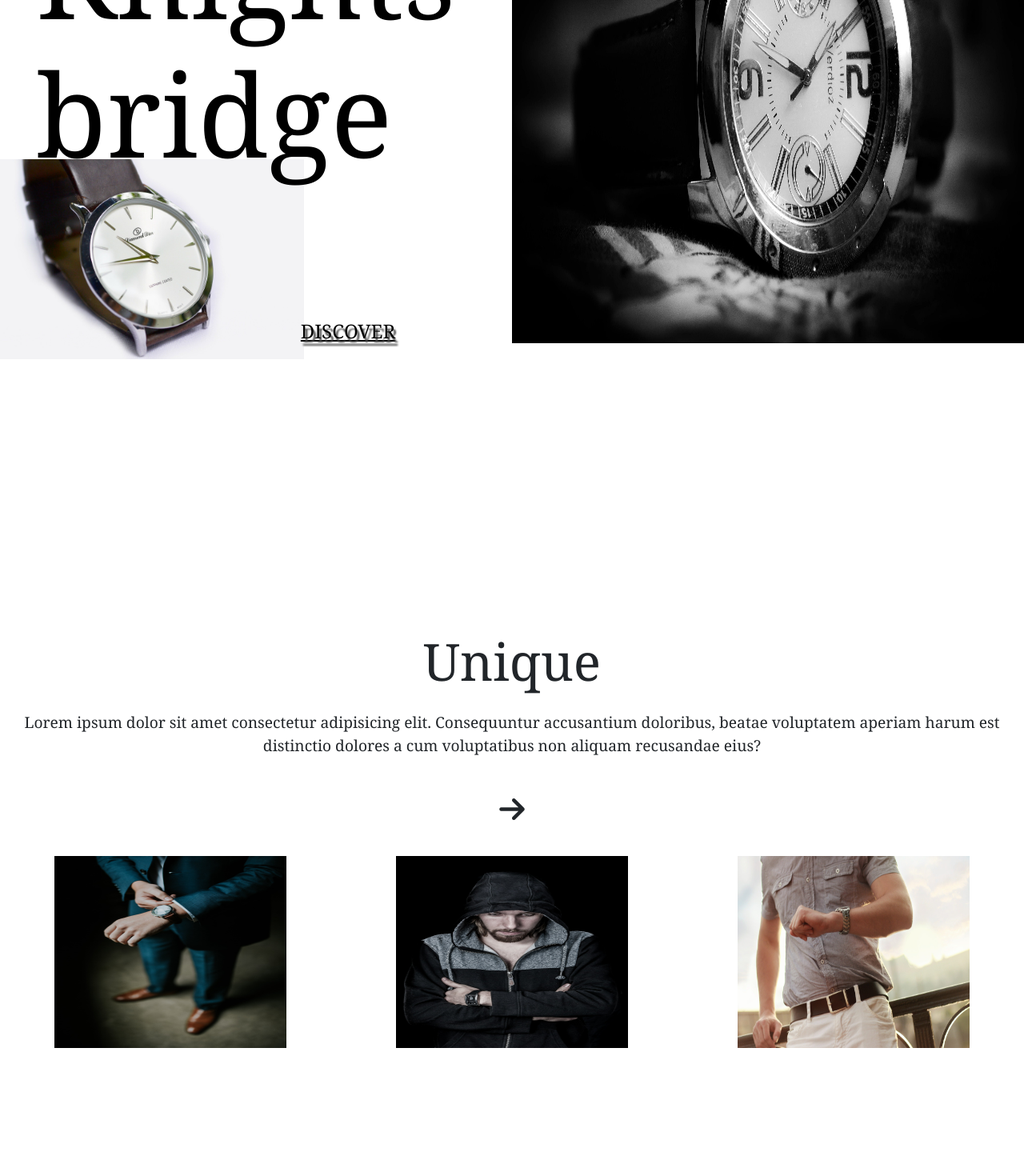
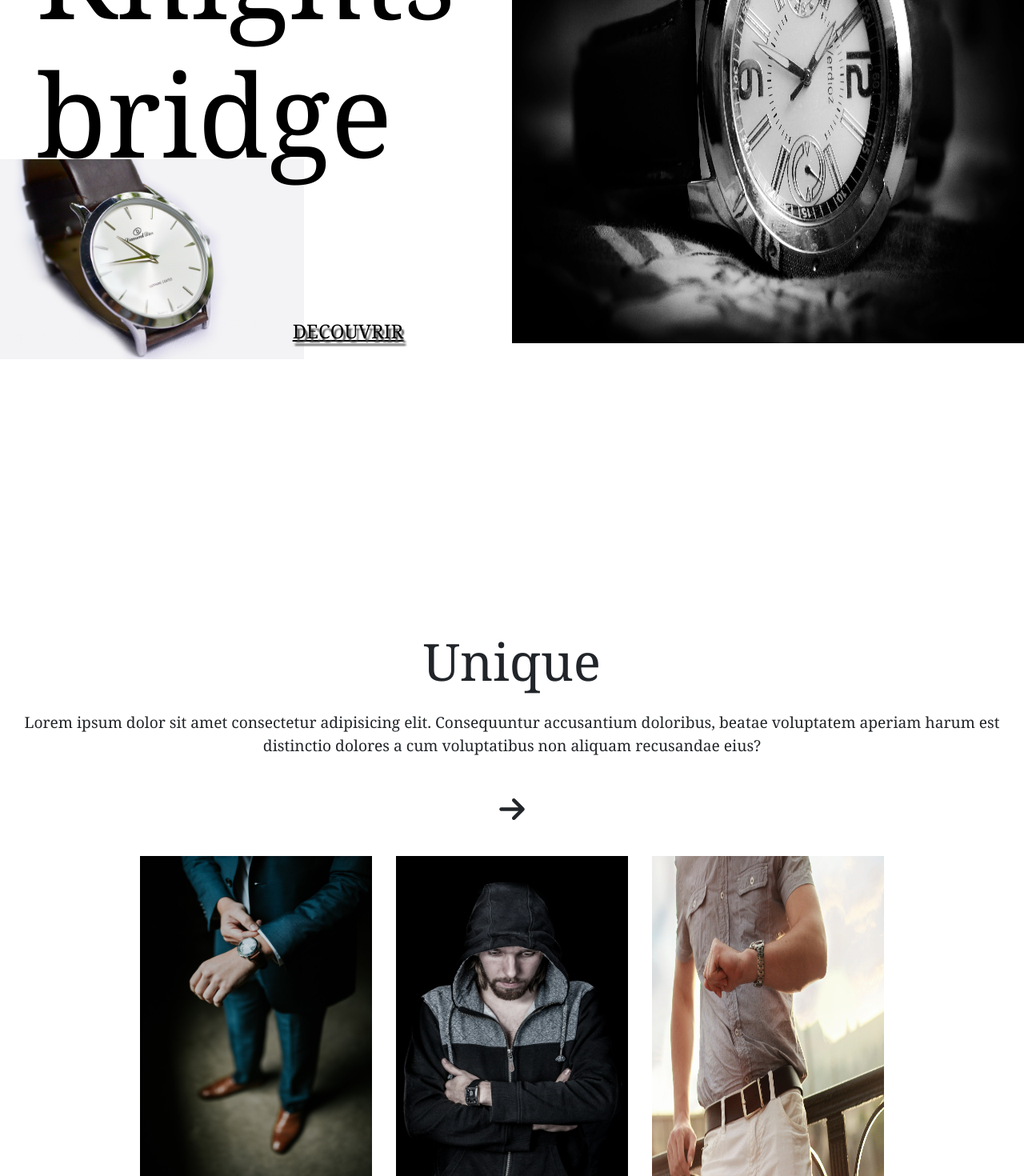
Before and after one commit to eikyuu/S-SKnightsbridge-React, a React (Create React App) app: page / in a window 1280 px wide. Shown: the part 367-1837 px from the top of the page at 80% size. Before the commit the page ends 1677 px from the top, so only its background shows below. Built offline with nearby package versions, Linux system fonts and the light colour scheme.

Commit message:
some modif css

```diff
--- a/src/App.scss
+++ b/src/App.scss
@@ -282,10 +282,11 @@ nav.fill ul li a:hover:after {
   .unique_img--size1,
   .unique_img--size2,
   .unique_img--size3 {
-    height: 15rem;
+    height: 25rem;
+    min-width: 20rem;
   }
 
   .unique_row--container {
-    justify-content: space-around;
+    justify-content: center;
   }
 }
--- a/src/components/Discover.js
+++ b/src/components/Discover.js
@@ -14,7 +14,7 @@ const Discover = (props) => {
           <img className="discover_img2" src={montre3} alt="" />
         </div>
       </div>
-      <button className="btn discover_btn">DISCOVER</button>
+      <button className="btn discover_btn">DECOUVRIR</button>
     </section>
   );
 };
--- a/src/components/Unique.js
+++ b/src/components/Unique.js
@@ -31,7 +31,7 @@ const Unique = (props) => {
           alt=""
         />
         <img
-          className="unique_img--size3 col-md-3 d-none d-sm-block"
+          className="unique_img--size3 col-md-3 d-none d-xl-block"
           src={montre6}
           alt=""
         />
```
